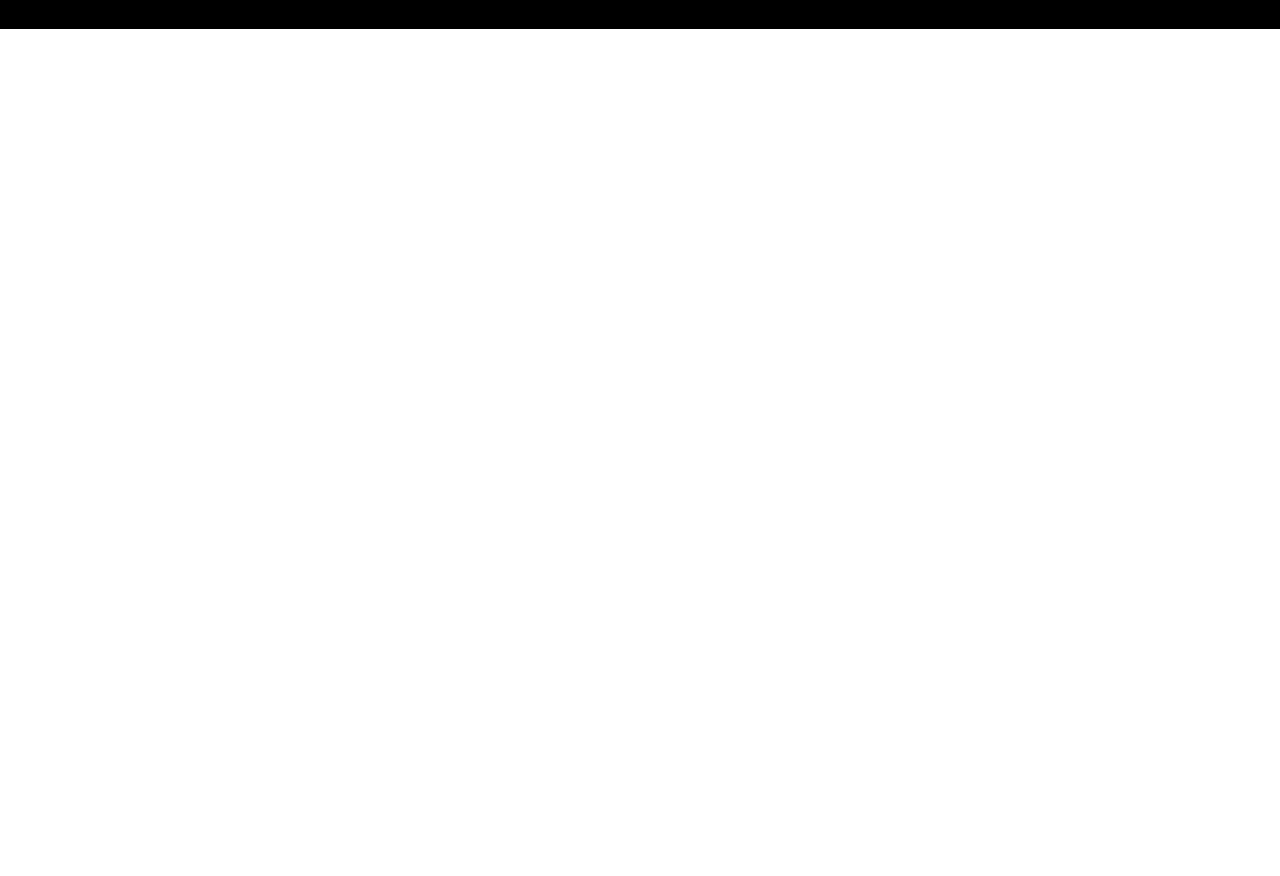
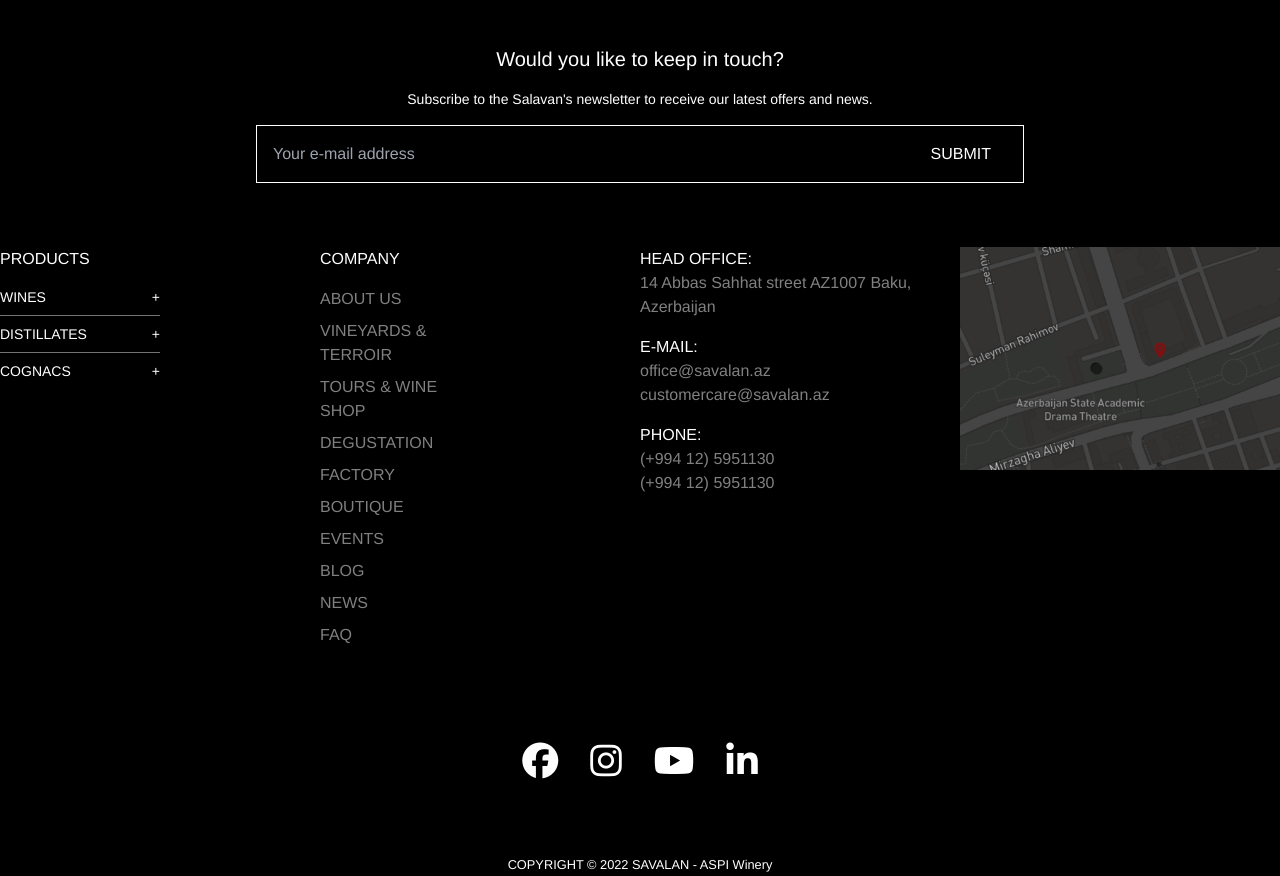
Before and after one commit to Ahm3tJ4f/savalan-demo, a website: page public/index.html in a window 1280 px wide. Shown: the part 2753-3629 px from the top of the page. Before the commit the page ends 2782 px from the top, so only its background shows below. Drawn offline with nearby package versions, Linux system fonts and the light colour scheme.

Commit message:
add CTO and Footer section

```diff
--- a/public/index.html
+++ b/public/index.html
@@ -290,11 +290,12 @@
                 tour</button>
         </div>
     </section>
+
     <!-- CTO section -->
     <section class="bg-black">
         <!-- CTO container -->
-        <div class="container flex justify-center py-8 mx-auto mt-64">
-            <header class="flex flex-col justify-center items-center space-y-4">
+        <div class="container flex flex-col justify-center items-center py-8 mx-auto mt-64 space-y-4">
+            <header class="flex flex-col justify-center items-center mb-8 space-y-4">
                 <h2
                     class="font-bold tracking-wider text-transparent uppercase bg-clip-text md:text-2xl font-CormorantGaramond bg-gradient-gold">
                     Savalan
@@ -308,8 +309,131 @@
                     </figure>
                 </div>
             </header>
+            <h2 class="text-xl text-white ">Would you like to keep in touch?</h2>
+            <small class="text-sm text-white">Subscribe to the Salavan's newsletter to receive our latest offers and
+                news.</small>
+            <form action="#" class="flex flex-row p-4 w-3/5 text-white border border-white">
+                <input class="w-full bg-black outline-none" type="text" placeholder="Your e-mail address">
+                <input class="px-4 uppercase cursor-pointer hover:text-[#DACC91] transition-all " type="submit"
+                    value="submit">
+            </form>
         </div>
     </section>
+
+    <footer class="text-center bg-black">
+        <div
+            class="container grid grid-cols-1 gap-y-4 justify-center items-start py-8 mx-auto text-white md:gap-y-0 md:grid-cols-4">
+
+            <div class="space-y-4 uppercase md:text-left">
+                <h3>Products</h3>
+                <ul class="mx-auto space-y-2 w-1/2 text-sm md:mx-0 ">
+                    <li class="flex flex-row justify-between ">
+                        <span>Wines</span>
+                        <span>+</span>
+                    </li>
+                    <hr class="opacity-50" />
+
+                    <li class="flex flex-row justify-between ">
+                        <span>Distillates</span>
+                        <span>+</span>
+                    </li>
+                    <hr class="opacity-50" />
+
+                    <li class="flex flex-row justify-between ">
+                        <span>Cognacs</span>
+                        <span>+</span>
+                    </li>
+                </ul>
+            </div>
+            <div class="space-y-4 uppercase md:text-left">
+                <h3>Company</h3>
+                <ul class="mx-auto space-y-2 w-1/2 opacity-50 md:mx-0 ">
+                    <li class="flex flex-row justify-center md:justify-between ">
+                        <span>About Us</span>
+                    </li>
+
+                    <li class="flex flex-row justify-center md:justify-between ">
+                        <span>Vineyards & terroir</span>
+                    </li>
+
+                    <li class="flex flex-row justify-center md:justify-between ">
+                        <span>tours & wine shop</span>
+                    </li>
+
+
+                    <li class="flex flex-row justify-center md:justify-between ">
+                        <span>degustation</span>
+                    </li>
+
+                    <li class="flex flex-row justify-center md:justify-between ">
+                        <span>factory</span>
+                    </li>
+
+                    <li class="flex flex-row justify-center md:justify-between ">
+                        <span>boutique</span>
+                    </li>
+
+                    <li class="flex flex-row justify-center md:justify-between ">
+                        <span>events</span>
+                    </li>
+
+                    <li class="flex flex-row justify-center md:justify-between ">
+                        <span>blog</span>
+                    </li>
+
+                    <li class="flex flex-row justify-center md:justify-between ">
+                        <span>news</span>
+                    </li>
+
+                    <li class="flex flex-row justify-center md:justify-between ">
+                        <span>faq</span>
+                    </li>
+                </ul>
+            </div>
+            <ul class="flex flex-col space-y-4 md:text-left">
+
+                <li>
+                    <h3 class="uppercase">Head Office:</h3>
+                    <address class="not-italic font-normal opacity-50">
+                        <span>14 Abbas Sahhat street</span>
+                        <span>AZ1007 Baku, Azerbaijan</span>
+                    </address>
+                </li>
+
+                <li>
+                    <h3 class="uppercase">E-mail:</h3>
+                    <address class="not-italic font-normal opacity-50">
+                        <span>office@savalan.az</span>
+                        <span>customercare@savalan.az</span>
+                    </address>
+                </li>
+
+                <li>
+                    <h3 class="uppercase">Phone:</h3>
+                    <address class="flex flex-col not-italic font-normal opacity-50">
+                        <span>(+994 12) 5951130</span>
+                        <span>(+994 12) 5951130</span>
+                    </address>
+                </li>
+
+            </ul>
+            <figure class="mx-auto">
+                <img src="./img/map.png" alt="map address">
+            </figure>
+        </div>
+
+        <figure class="flex flex-row justify-center py-16 space-x-8 h-6 text-4xl text-white">
+            <i class="fa-brands fa-facebook"></i>
+            <i class="fa-brands fa-instagram"></i>
+            <i class="fa-brands fa-youtube"></i>
+            <i class="fa-brands fa-linkedin-in"></i>
+        </figure>
+
+
+
+        <small class="inline-block pt-12 text-center text-white">COPYRIGHT © 2022 SAVALAN - ASPI Winery</small>
+
+    </footer>
 
 </body>
 
```
Also changed, not shown: public/img/map.png (added), public/styles/output.css.
